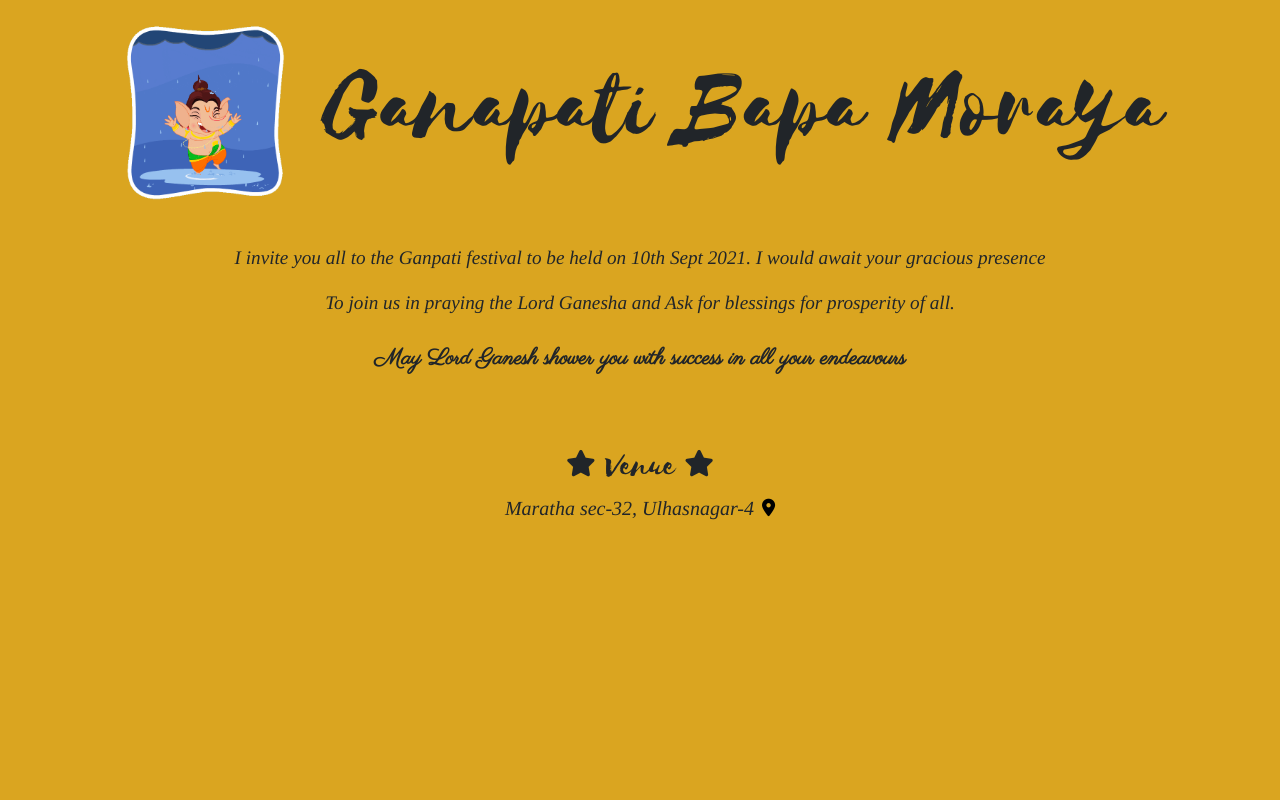
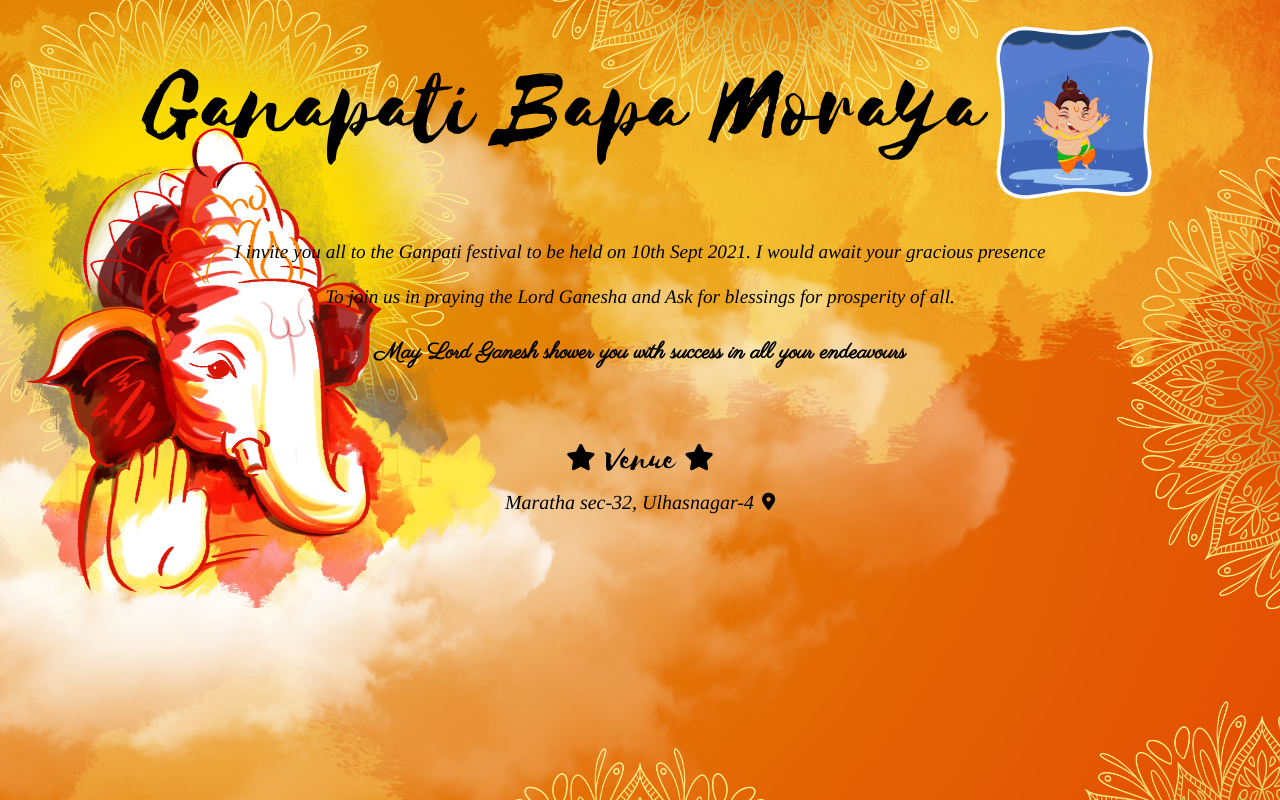
Before and after one commit to Pranay-mate/ganpati_invitation, a React (Create React App) app: page / in a window 1280 px wide. Built offline with nearby package versions, Linux system fonts and the light colour scheme.

Commit message:
first commit

```diff
--- a/src/card.js
+++ b/src/card.js
@@ -2,7 +2,7 @@ import React, { Component } from 'react';
 import Imgg from './images/1.jpg';
 // import Imgg from './images/2.jpg';
 import Img5 from './images/ganesh5.gif';
-import Img2 from './images/2.jpeg';
+import Img2 from './images/download.jpg';
 
 class ganeshaCard extends Component {
 
@@ -11,11 +11,14 @@ class ganeshaCard extends Component {
     render(){
         return(
             <div className="container pt-4">
+                <span style={{display:'none'}}>
+                 <a href='https://pngtree.com/free-backgrounds'>free background photos from pngtree.com/</a>
+                </span>
                {/* <img className="backImg" src={Img2}  /> */}
                <span className="inline_header">
-                    <img className="header_img px-2" src={Img5}  />
                     {/* <span className='header_msg'>Happy Ganesh Chaturthi</span> */}
                     <span className='header_msg'>Ganapati Bapa Moraya</span>
+                    <img className="header_img px-2" src={Img5}  />
                </span>
                <div className="invitation_msg">
                     <p className="mt-4">I invite you all to the Ganpati festival to be held on 10th Sept 2021. I would  await your gracious presence</p>
--- a/src/index.css
+++ b/src/index.css
@@ -6,7 +6,10 @@ body {
   -webkit-font-smoothing: antialiased;
   -moz-osx-font-smoothing: grayscale;
   text-align: center;
-  background-color: goldenrod;
+  background-size: cover;
+  color: black;
+  background-image: url('./images/download.jpg');
+  /* background-color: goldenrod; */
   /* background-color: #ffc0cb; */
 }
 
@@ -71,6 +74,7 @@ code {
 .invitation_msg{
   font-family: italic;
   font-size: 1.2em;
+  font-weight: 500;
   margin-top: 2em;
 }
 .address{
```
Also changed, not shown: src/images/download.jpg (added).
